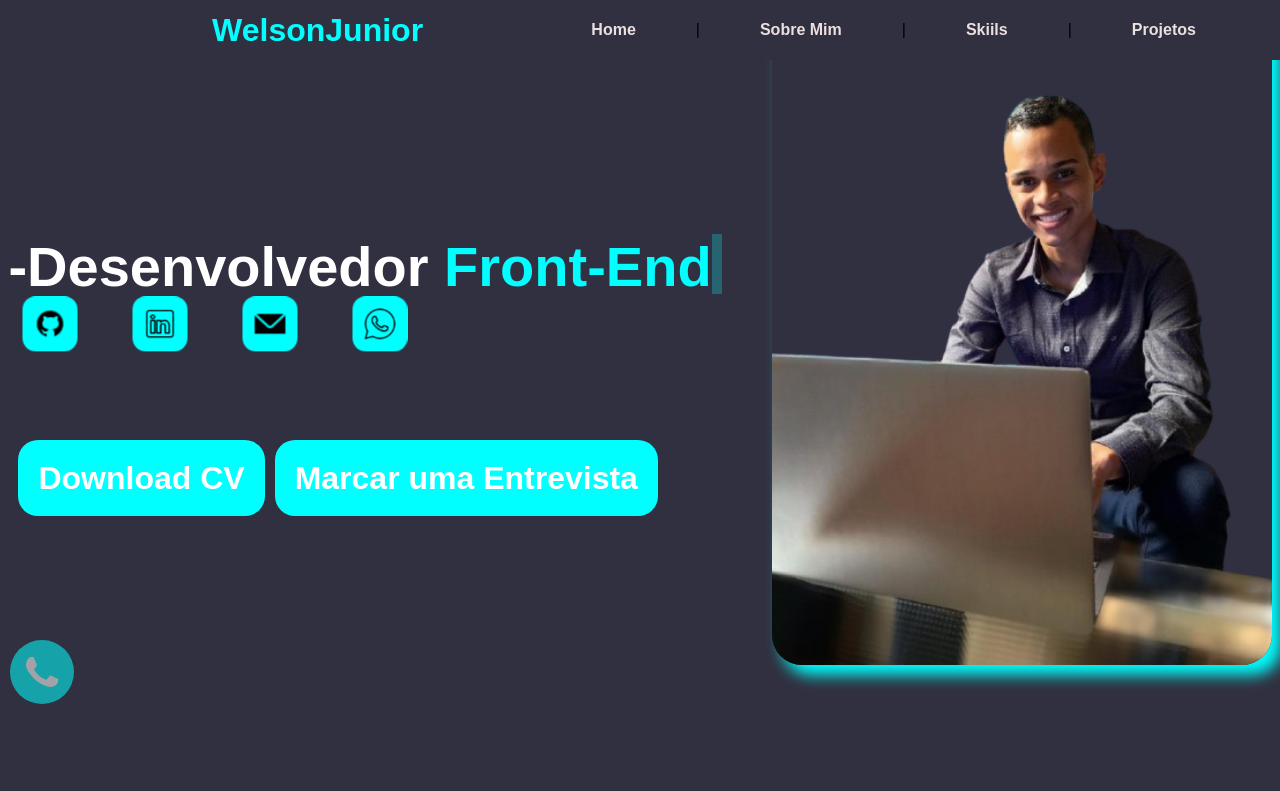
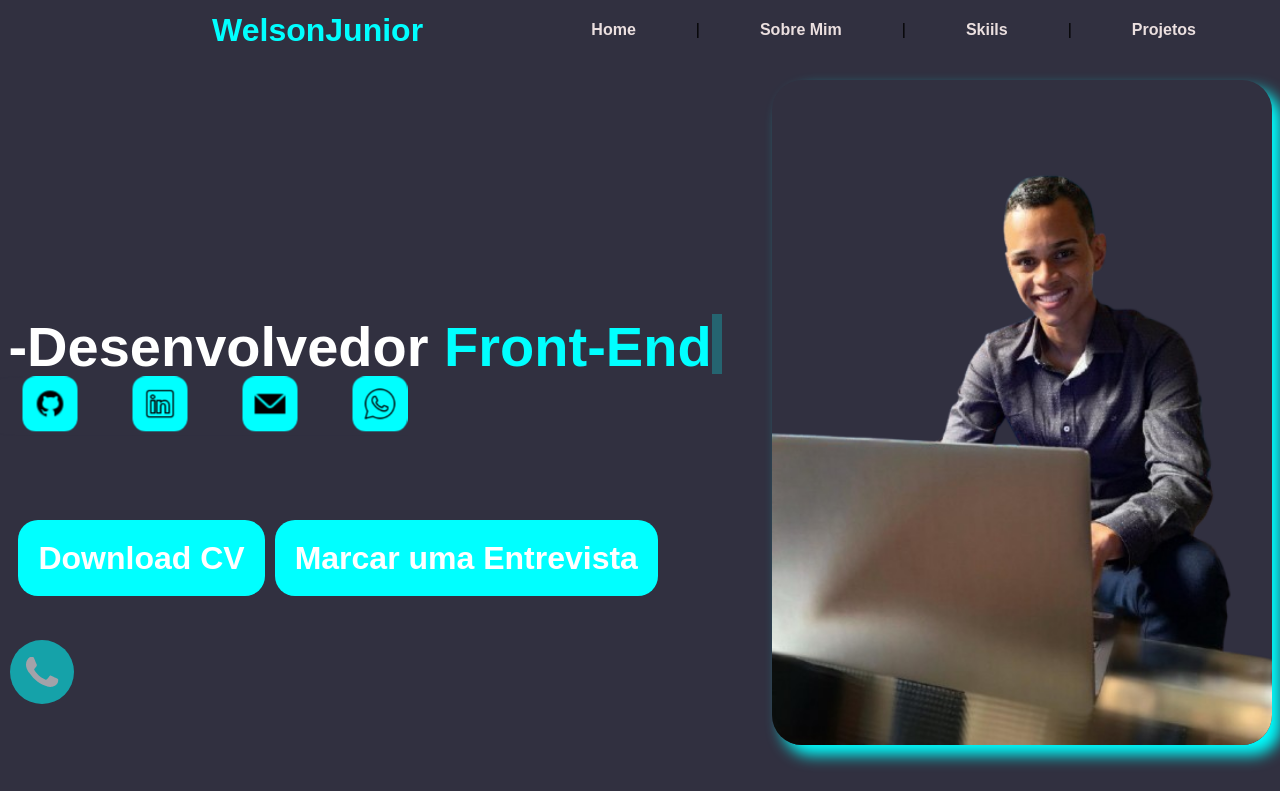
Before and after one commit to juniorwelson/portifolio, a Vue app in the folder portifolio/: page / in a window 1280 px wide. Shown: the top 791 px of the page. Built offline with nearby package versions, Linux system fonts and the light colour scheme; the HTML template or start-up script is replaced by a standard one.

Commit message:
add do padding-top no container

```diff
--- a/portifolio/src/components/apresentacao.vue
+++ b/portifolio/src/components/apresentacao.vue
@@ -37,10 +37,11 @@ export default {
 <style scoped>
 #container{
     display: flex;
-    align-items: center;
-    justify-content: center;
-    background-color:  rgb(49, 48, 64);
-   gap:50px;
+  align-items: center;
+  justify-content: center;
+  background-color: rgb(49, 48, 64);
+  gap: 50px;
+  padding-top: 80px; /* adiciona espaço abaixo da navbar */
 }
 #texto{
     display: flex;
```
